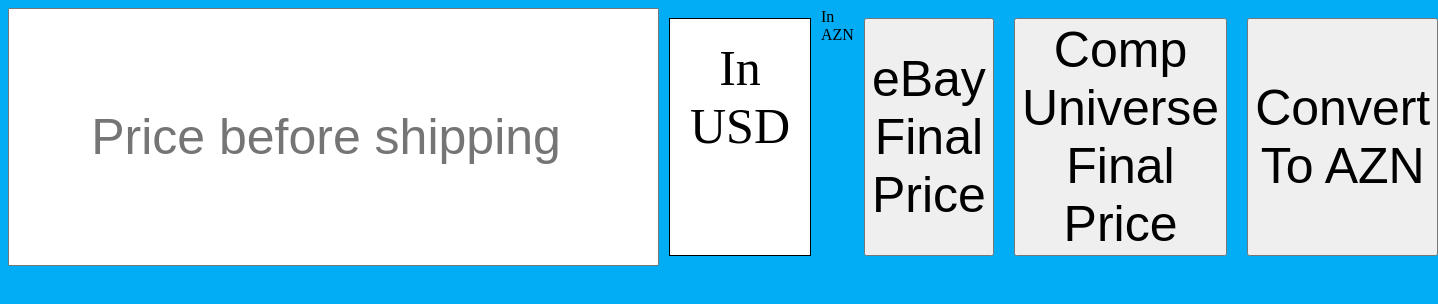
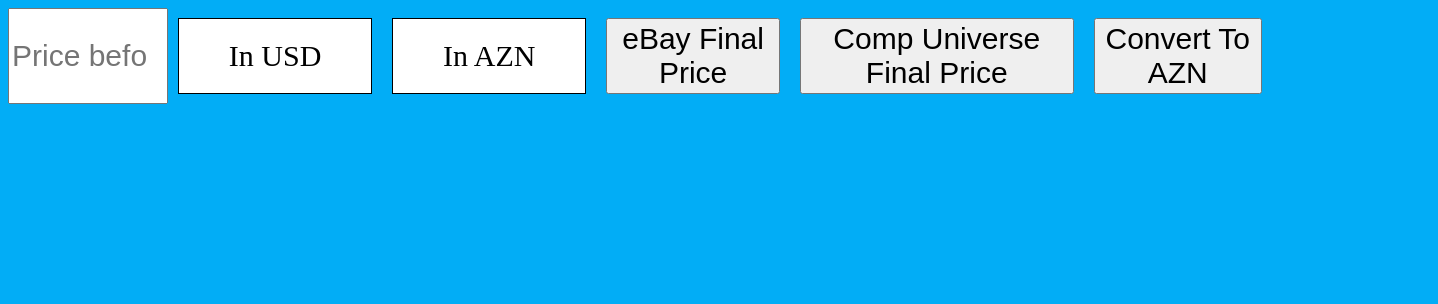
Before and after one commit to IsmayilJafarov/shippingCalc, a plain HTML site: page index.html in a window 1280 px wide. Shown: the whole page, 1438 px wide, since content can reach past the window. Drawn offline with Linux system fonts and the light colour scheme.

Commit message:
Update style.css

```diff
--- a/css/style.css
+++ b/css/style.css
@@ -5,24 +5,33 @@ body {
 }
 
 .first-price {
-    font-size: 50px;
+    font-size: 30px;
     text-align: center;
+    width: 16.6666%;
 }
 .final-price {
-    font-size: 50px;
+    font-size: 30px;
     border: 1px solid;
     margin: 10px 10px;
     padding: 20px ;
     background-color: #fff;
-    width: 300px;
+    width: 16.6666%;
     text-align: center;
-
+}
+.final-price-azn {
+    font-size: 30px;
+    border: 1px solid;
+    margin: 10px 10px;
+    padding: 20px ;
+    background-color: #fff;
+    text-align: center;
+    width: 16.6666%;
 }
 .shop {
-    font-size: 50px;
+    font-size: 30px;
 }
 .returnBtn {
-    font-size: 50px;
+    font-size: 30px;
     margin: 10px 10px;
     cursor: pointer;
 }
```
